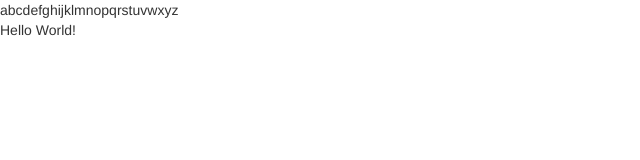
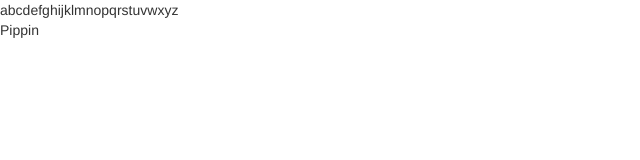
Before and after one commit to nreeves1268/hangman, a website: page index.html in a window 1280 px wide. Shown: the full height of the page, 0-640 px from the left. Drawn offline with Linux system fonts and the light colour scheme.

Commit message:
CSS introduced

```diff
--- a/index.html
+++ b/index.html
@@ -5,12 +5,12 @@
   <meta charset="utf-8">
   <title>Mordor Hangman</title>
   <link rel="stylesheet" type="text/css" href="bower_components/bootstrap/dist/css/bootstrap.min.css">
-  <!-- <link rel="stylesheet" type="text/css" href="main.css"> -->
+  <link rel="stylesheet" type="text/css" href="main.css">
 </head>
   <body>
     <div id="mainContainer">
-      <div id="allLetters"><span>a</span><span>b</span></div>
-      Hello World!
+      <div id="allLetters"></div>
+      <div id="secretWord"></div>
     </div>
     <script type="text/javascript" src="bower_components/jquery/dist/jquery.min.js" defer></script>
     <script type="text/javascript" src="main.js" defer></script>
--- a/main.js
+++ b/main.js
@@ -12,7 +12,12 @@ var alphabet = "abcdefghijklmnopqrstuvwxyz".split("");
 
 $(function() {
   var alphabetHTML = "";
-  alphabet.forEach(function(letter){alphabetHTML += "<span>" + letter + "</span>"})
-  console.log(alphabetHTML)
+  alphabet.forEach(function(letter){alphabetHTML += "<span>" + letter + "</span>"});
   $('#allLetters').html(alphabetHTML);
+
+  var secretWordHTML = "";
+  secretWord.split('').forEach(function(letter){secretWordHTML += "<span>" + letter + "</span>"});
+  $('#secretWord').html(secretWordHTML);
+
+
 });
```
Also changed, not shown: main.css (added).
